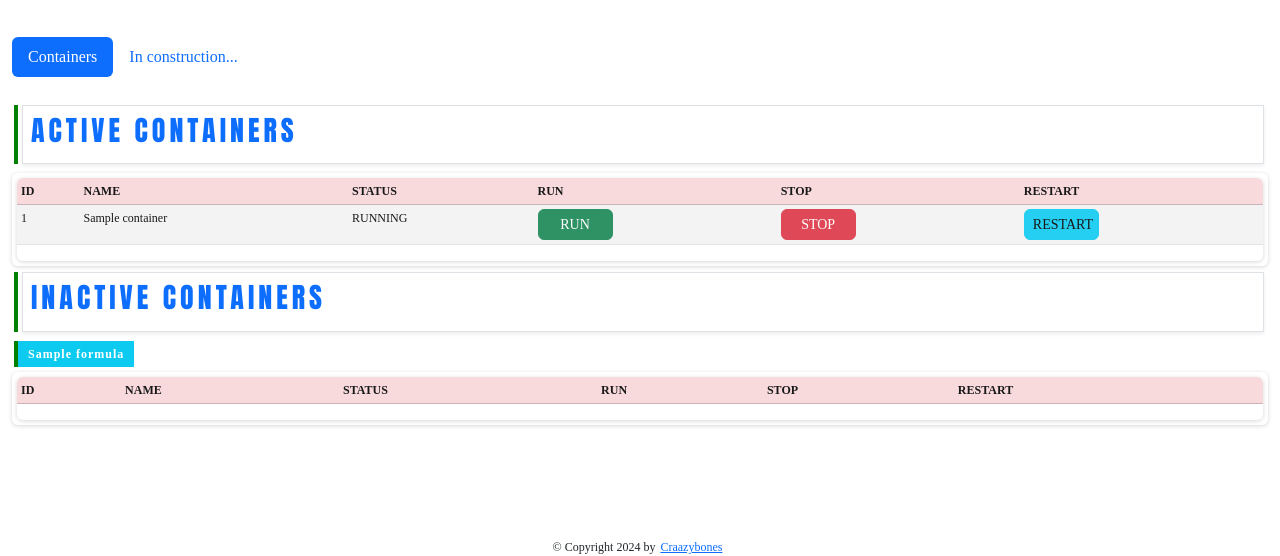
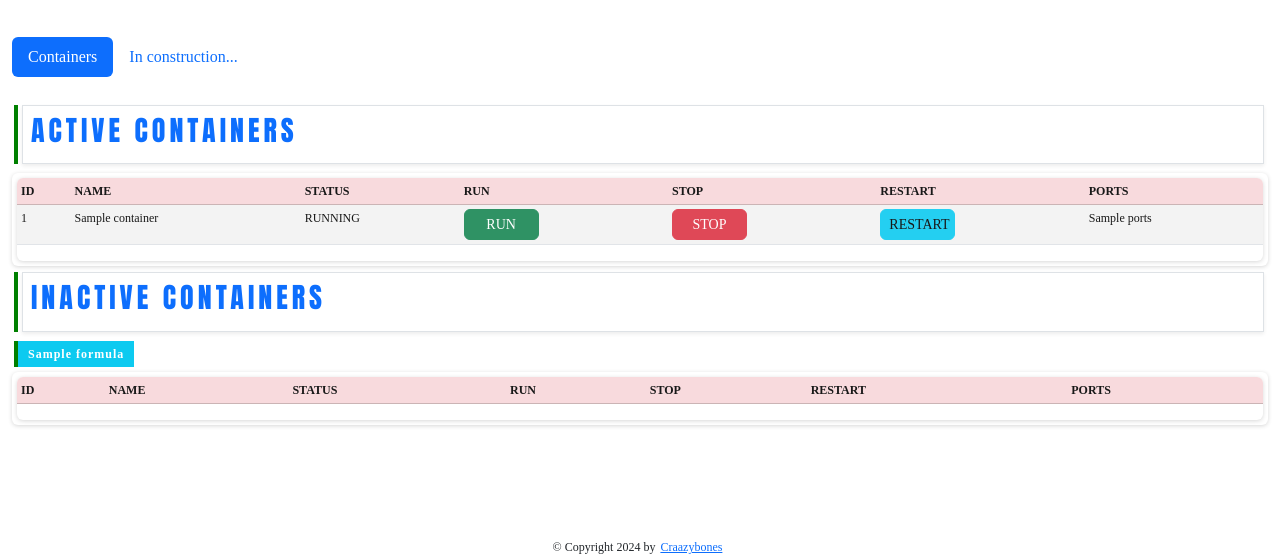
Before and after one commit to ktalovmorx/docker_admin, a Flask app: template templates/index.html in a window 1280 px wide. Shown: the part 244-800 px from the top of the page. Run offline with Flask 3, Linux system fonts and the light colour scheme; the template is opened without the code that fills it: most values are stand-ins (such as "Sample title", 1, 10 or a date in 2020); lists and menus that the app fills with data are empty; some libraries are stand-ins or nearby versions.

Commit message:
Actualizar index

```diff
--- a/templates/index.html
+++ b/templates/index.html
@@ -54,6 +54,7 @@
                                             <th>RUN</th>
                                             <th>STOP</th>
                                             <th>RESTART</th>
+                                            <th>PORTS</th>
                                         </tr>
                                     </thead>
                                     <tbody>
@@ -72,6 +73,7 @@
                                                     <td>
                                                         <button type="button" class="btn btn-info btn-sm rounded" style="opacity:1;width:75px" onclick="restart_instance(`{{ container['name'] }}`)">RESTART</button>
                                                     </td>
+                                                    <td><span>{{container['ports']}}</span></td>
                                                 </tr>
                                             {% endif %}
                                         {% endfor %}
@@ -108,6 +110,7 @@
                                             <th>RUN</th>
                                             <th>STOP</th>
                                             <th>RESTART</th>
+                                            <th>PORTS</th>
                                         </tr>
                                     </thead>
                                     <tbody>
@@ -126,6 +129,7 @@
                                                     <td>
                                                         <button type="button" class="btn btn-info btn-sm rounded" style="opacity:1;width:75px;margin-top:5px" onclick="restart_instance(`{{ container['name'] }}`)">RESTART</button>
                                                     </td>
+                                                    <td><span>{{container['ports']}}</span></td>
                                                 </tr>
                                             {% endif %}
                                         {% endfor %}
```
